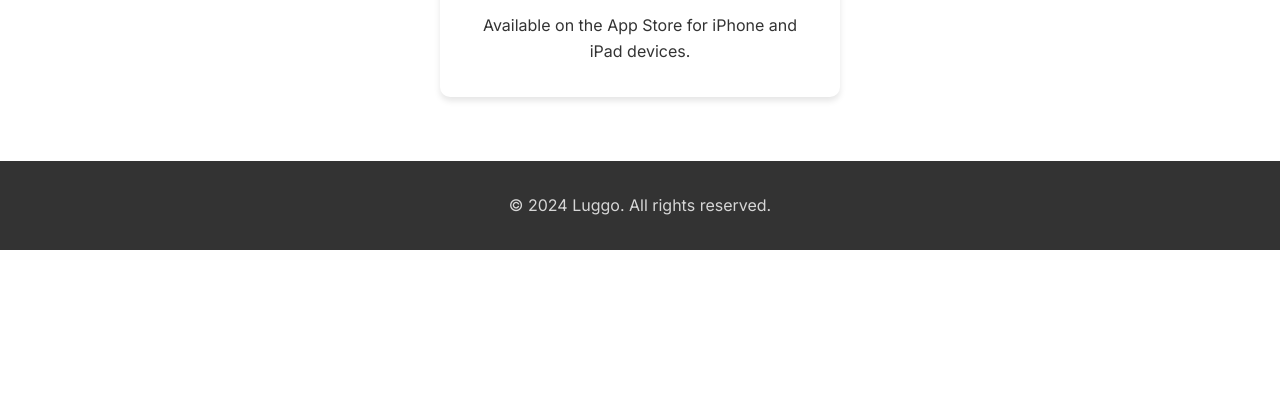
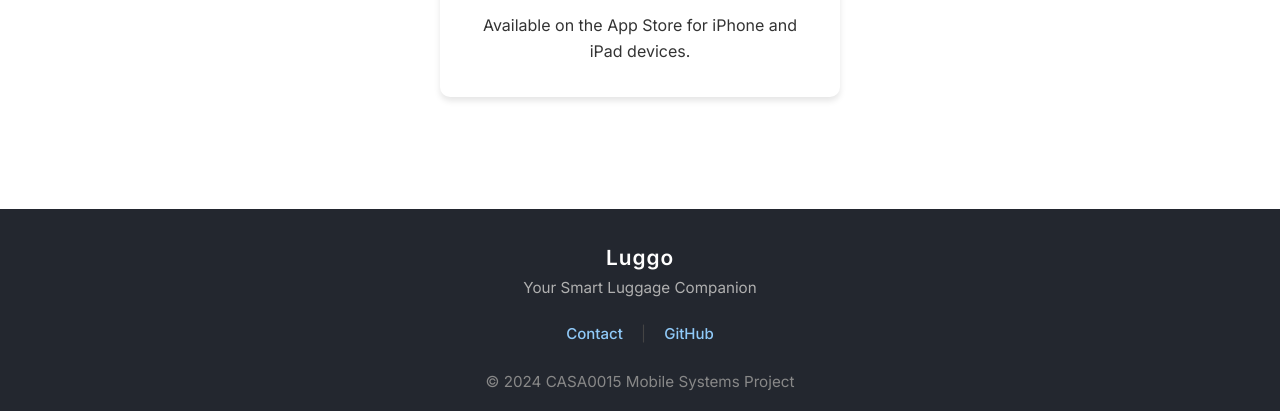
Before and after one commit to alexl011/luggo-landing-page, a plain HTML site: page landing-page.html in a window 1280 px wide. Shown: the part 2047-2458 px from the top of the page. Before the commit the page ends 2297 px from the top, so only its background shows below. Drawn offline with Linux system fonts and the light colour scheme.

Commit message:
design landing pange

```diff
--- a/landing-page.html
+++ b/landing-page.html
@@ -216,14 +216,80 @@
         }
 
         .footer {
-            background: #333;
-            color: white;
-            padding: 2rem;
+            background: #23272f;
+            color: #e0e0e0;
+            padding: 32px 0 16px 0;
             text-align: center;
+            font-size: 15px;
+            margin-top: 48px;
         }
 
-        .footer p {
-            opacity: 0.8;
+        .footer-container {
+            max-width: 900px;
+            margin: 0 auto;
+            display: flex;
+            flex-direction: column;
+            align-items: center;
+            gap: 12px;
+        }
+
+        .footer-brand {
+            font-size: 1.2rem;
+            font-weight: 600;
+            margin-bottom: 2px;
+            color: #fff;
+            display: flex;
+            flex-direction: column;
+            align-items: center;
+        }
+
+        .footer-title {
+            font-size: 1.3rem;
+            letter-spacing: 1px;
+        }
+
+        .footer-desc {
+            font-size: 0.95rem;
+            font-weight: 400;
+            color: #b0b0b0;
+            margin-top: 2px;
+        }
+
+        .footer-links {
+            margin: 8px 0;
+        }
+
+        .footer-links a {
+            color: #90caf9;
+            text-decoration: none;
+            margin: 0 8px;
+            font-weight: 500;
+            transition: color 0.2s;
+        }
+
+        .footer-links a:hover {
+            color: #fff;
+            text-decoration: underline;
+        }
+
+        .footer-divider {
+            color: #444;
+            margin: 0 6px;
+        }
+
+        .footer-copy {
+            font-size: 0.95rem;
+            color: #888;
+            margin-top: 4px;
+        }
+
+        @media (max-width: 600px) {
+            .footer-container {
+                padding: 0 12px;
+            }
+            .footer-links {
+                font-size: 0.98rem;
+            }
         }
 
         .hero-logo {
@@ -357,7 +423,20 @@
     </section>
 
     <footer class="footer">
-        <p>&copy; 2024 Luggo. All rights reserved.</p>
+        <div class="footer-container">
+            <div class="footer-brand">
+                <span class="footer-title">Luggo</span>
+                <span class="footer-desc">Your Smart Luggage Companion</span>
+            </div>
+            <div class="footer-links">
+                <a href="mailto:shihhungl0110@gmail.com">Contact</a>
+                <span class="footer-divider">|</span>
+                <a href="https://github.com/alexl011/CASA0015-Mobile-Systems-project" target="_blank">GitHub</a>
+            </div>
+            <div class="footer-copy">
+                &copy; 2024 CASA0015 Mobile Systems Project
+            </div>
+        </div>
     </footer>
 </body>
 </html>
```
